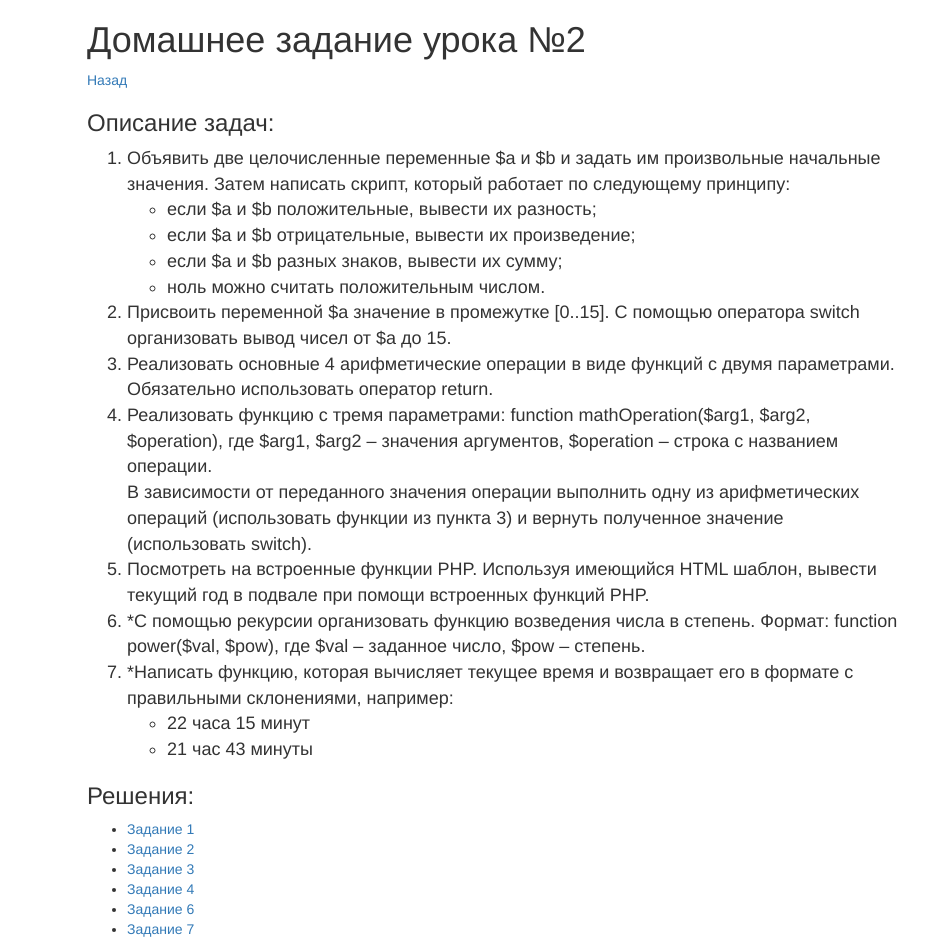
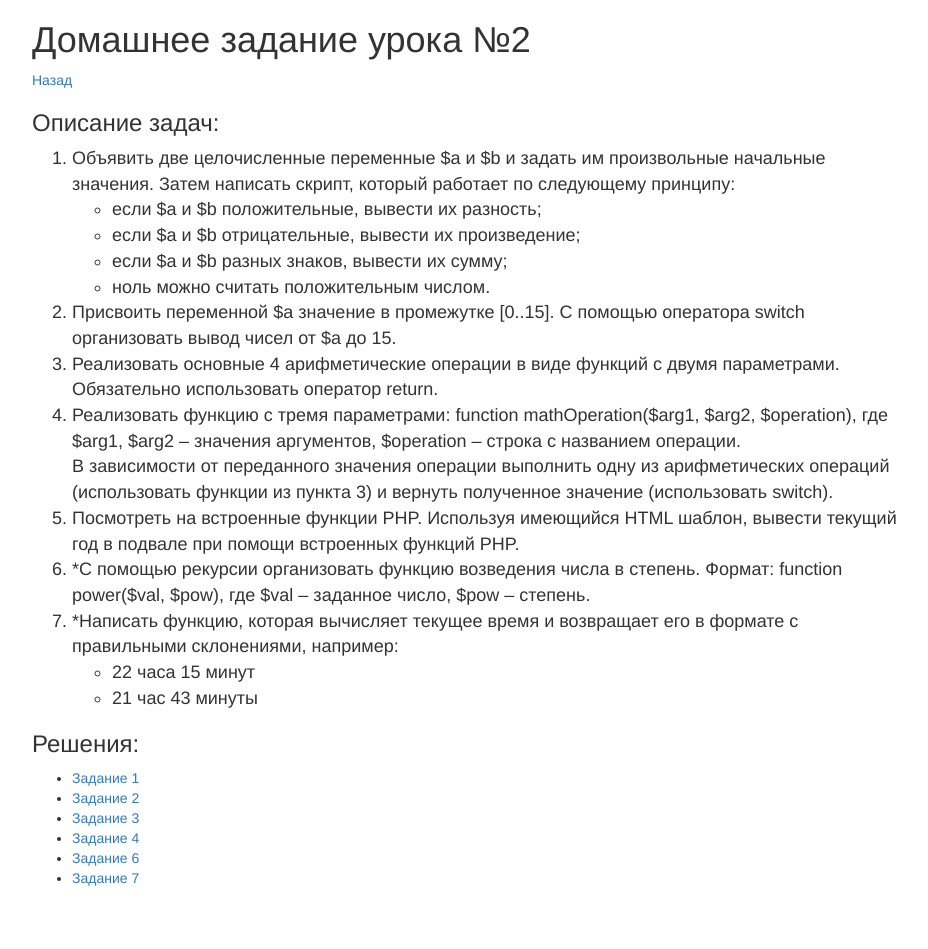
Before and after one commit to sunafajro/PHP1, a PHP site: page /lesson02/index.php in a window 1280 px wide. Shown: the whole page, without its empty margins (173-1101 px from the left). After the commit the page ends 898 px from the top, so only its background shows below. Run offline with PHP 8.4, Linux system fonts and the light colour scheme.

Commit message:
продолжаем переоформлять задачи с использованием бутстрапа

```diff
--- a/lesson02/index.php
+++ b/lesson02/index.php
@@ -20,10 +20,10 @@
 	</head>
 	<body>
 	    <div class="container">
-			<h1 class="margin-left">Домашнее задание урока №2</h1>
-			<p class="margin-left"><a href="../index.php">Назад</a></p>
-			<h3 class="margin-left">Описание задач:</h3>
-			<ol class="margin-left description">
+			<h1>Домашнее задание урока №2</h1>
+			<p><a href="../index.php">Назад</a></p>
+			<h3>Описание задач:</h3>
+			<ol class="description">
 			<li>Объявить две целочисленные переменные $a и $b и задать им произвольные начальные значения. Затем написать скрипт, который работает по следующему принципу:
 				<ul>
 					<li>если $a и $b положительные, вывести их разность;</li>
@@ -49,8 +49,8 @@
 				</ul>
 			</li>
 			</ol>
-			<h3 class="margin-left">Решения:</h3>
-			<ul class="margin-left">
+			<h3>Решения:</h3>
+			<ul>
 				<?php for($i=1;$i<8;$i++) :	?>
 					<?php if($i != 5) : ?>
 						<li><a href="<?= $i ?>.php">Задание <?= $i ?></a></li>
```
Also changed, not shown: lesson02/2.php (+15 -9 lines).
